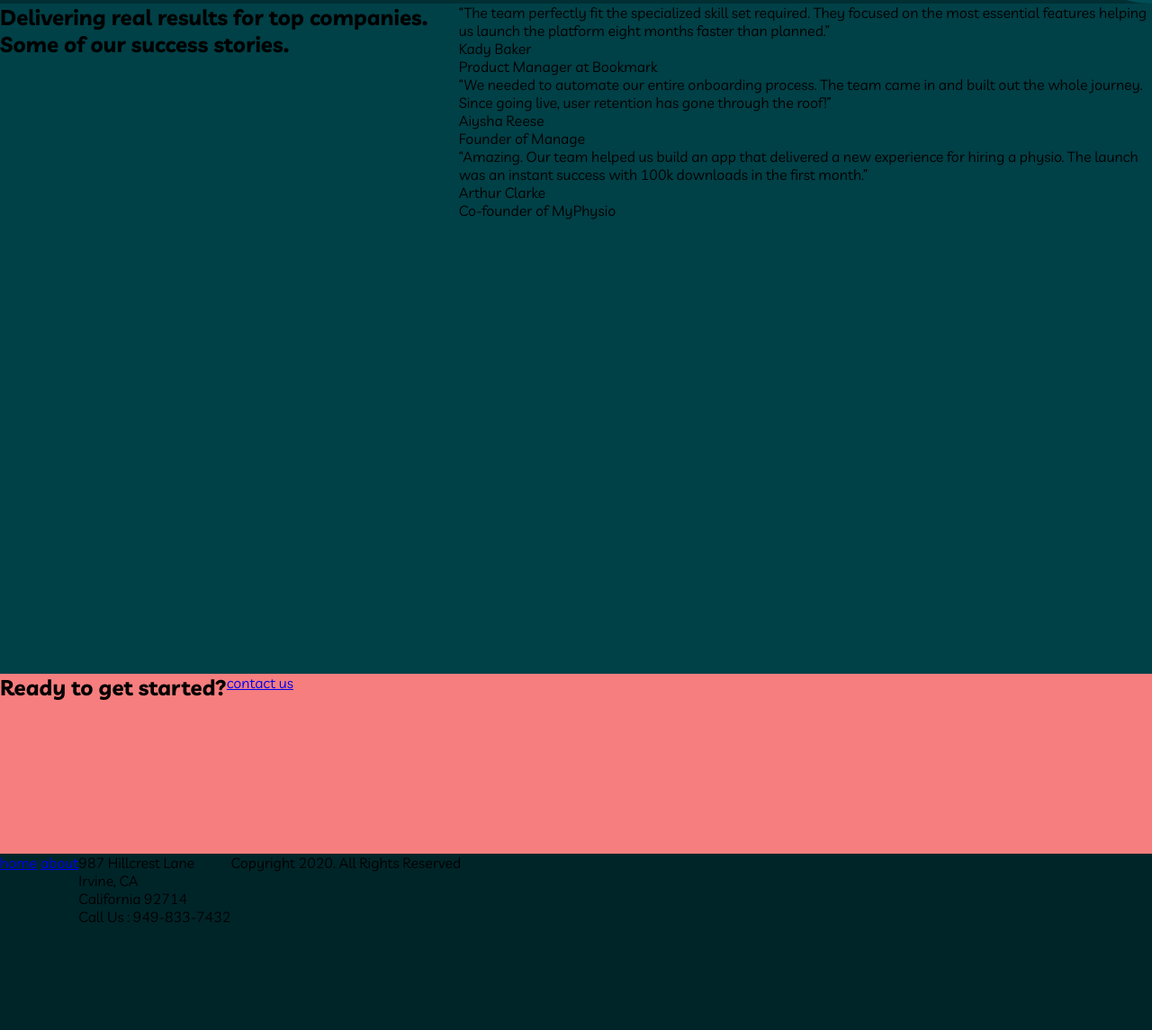
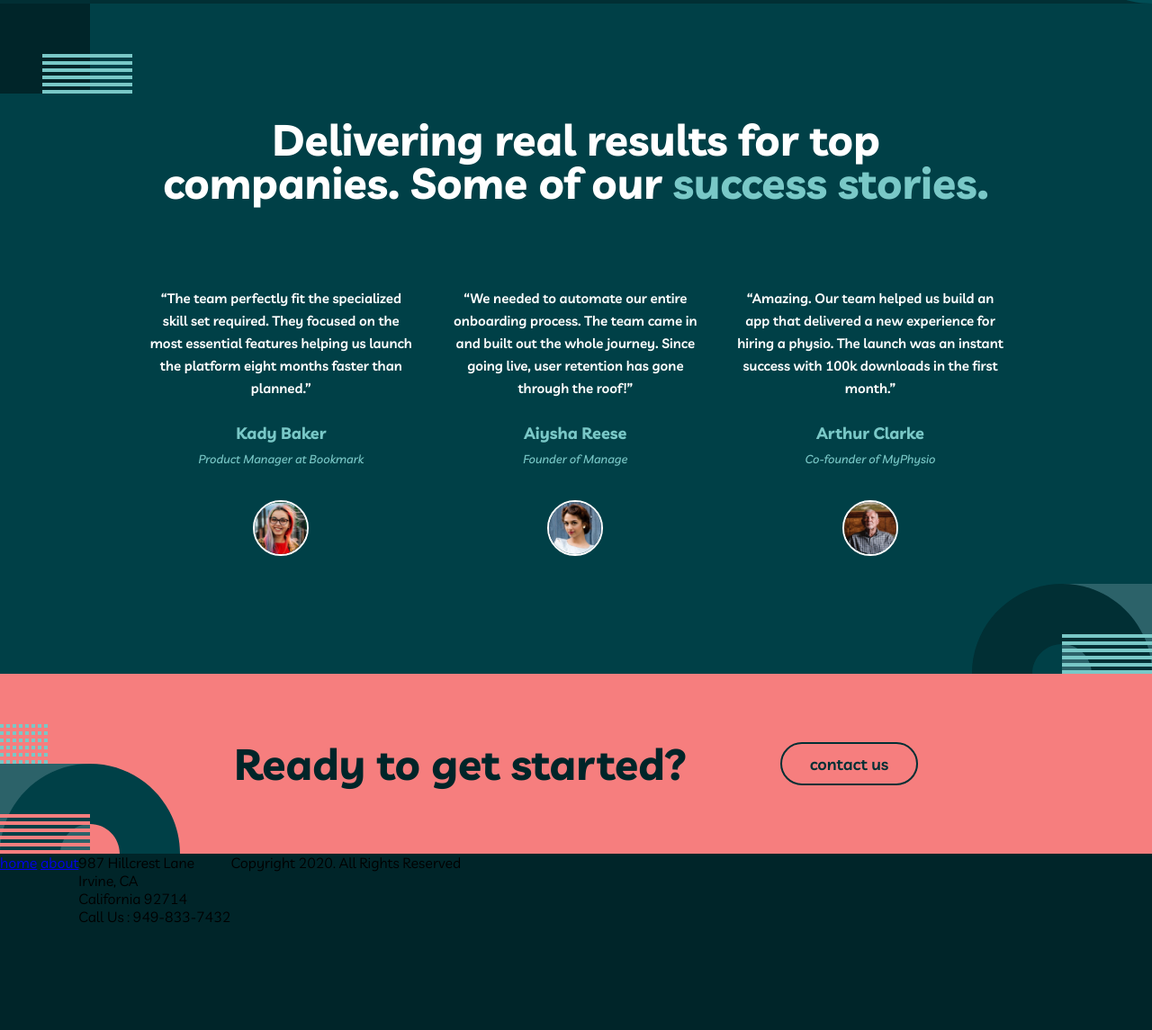
Before and after one commit to ShevchukA/myteam-website, a website: page index.html in a window 1280 px wide. Shown: the part 1380-2525 px from the top of the page at 90% size. Drawn offline with Linux system fonts and the light colour scheme.

Commit message:
End up with Testimonials section

```diff
--- a/index.html
+++ b/index.html
@@ -24,7 +24,7 @@
 
   <section class="info">
     <div class="info__leftContainer">
-      <h1 class="info__headding headding-primary">Find the best <span>talent</span></h1>
+      <h1 class="headding-primary">Find the best <span>talent</span></h1>
     </div>
     <div class="info__rightContainer">
       <div class="info__decor3"></div>
@@ -69,8 +69,7 @@
         <div class="feature__info">
           <h3 class="headding-tertiary">Easy to Implement</h3>
           <p class="text-secondary">Our processes have been refined over years of implementation
-            meaning
-            our teams always deliver.
+            meaning our teams always deliver.
           </p>
         </div>
       </div>
@@ -82,8 +81,7 @@
         <div class="feature__info">
           <h3 class="headding-tertiary">Enhanced Productivity</h3>
           <p class="text-secondary">Our customized platform with in-built analytics helps you manage
-            your
-            distributed teams.
+            your distributed teams.
           </p>
         </div>
       </div>
@@ -94,46 +92,54 @@
 
 
   <section class="testimonials">
-    <h2>Delivering real results for top companies. Some of our success stories.</h2>
     <div>
-      <div>
-        <p>
+      <h2 class="headding-secondary">Delivering real results for top <br>companies. Some of our
+        <span>success stories.</span>
+      </h2>
+    </div>
+
+    <div class="testimonials__container">
+      <div class="testimonial">
+        <p class="text-secondary">
           “The team perfectly fit the specialized skill set required. They focused
           on the most essential features helping us launch the platform eight months
           faster than planned.”
         </p>
-        <p>Kady Baker</p>
-        <p>Product Manager at Bookmark</p>
+        <p class="text-name">Kady Baker</p>
+        <p class="text-occupation">Product Manager at Bookmark</p>
+        <img src="assets/avatar-kady.jpg">
       </div>
-      <div>
-        <p>
+
+      <div class="testimonial">
+        <p class="text-secondary">
           “We needed to automate our entire onboarding process. The team came in and
           built out the whole journey. Since going live, user retention has gone
           through the roof!”
         </p>
-        <p>
-          Aiysha Reese
-        </p>
-        <p>
-          Founder of Manage
-        </p>
+        <p class="text-name">Aiysha Reese</p>
+        <p class="text-occupation">Founder of Manage</p>
+        <img src="assets/avatar-aiysha.jpg">
+      </div>
 
-      </div>
-      <div>
-        <p>
+      <div class="testimonial">
+        <p class="text-secondary">
           “Amazing. Our team helped us build an app that delivered a new experience for
           hiring a physio. The launch was an instant success with 100k downloads in the
           first month.”
         </p>
-        <p>Arthur Clarke</p>
-        <p>Co-founder of MyPhysio</p>
+        <p class="text-name">Arthur Clarke</p>
+        <p class="text-occupation">Co-founder of MyPhysio</p>
+        <img src="assets/avatar-arthur.jpg">
       </div>
     </div>
+    <img class="testimonials__decor1" src="assets/bg-pattern-home-4-about-3.svg">
+    <img class="testimonials__decor2" src="assets/bg-pattern-home-5.svg">
   </section>
 
   <section class="contact">
-    <h2>Ready to get started?</h2>
-    <a class="" href="contact.html">contact us</a>
+    <h2 class="headding-secondary headding-secondary--dark">Ready to get started?</h2>
+    <a class="btn btn--dark" href="contact.html">contact us</a>
+    <img class="contact__decor1" src="assets/bg-pattern-home-6-about-5.svg">
   </section>
 
   <footer class="footer">
--- a/sass/base/_typography.scss
+++ b/sass/base/_typography.scss
@@ -1,4 +1,4 @@
-@import url("https://fonts.googleapis.com/css2?family=Livvic:ital,wght@0,400;0,600;0,700;1,400;1,600&display=swap");
+@import url("https://fonts.googleapis.com/css2?family=Livvic:ital,wght@0,400;0,600;0,700;1,400;1,500;1,600&display=swap");
 
 body {
   font-family: "Livvic", sans-serif;
@@ -25,6 +25,14 @@ body {
   font-size: 48px;
   line-height: 48px;
   color: $color-white;
+
+  &--dark {
+    color: $color-dark-green;
+  }
+
+  & > * {
+    color: $color-rapture-blue;
+  }
 }
 
 .headding-tertiary {
@@ -48,16 +56,16 @@ body {
   color: $color-white;
 }
 
-.name {
+.text-name {
   font-weight: 700;
   font-size: 18px;
   line-height: 28px;
   color: $color-rapture-blue;
 }
 
-.occupation {
+.text-occupation {
   font-style: italic;
-  font-weight: 400;
+  font-weight: 500;
   font-size: 13px;
   line-height: 28px;
   color: $color-rapture-blue;
--- /dev/null
+++ b/sass/components/_testimonial.scss
@@ -0,0 +1,12 @@
+.testimonial {
+  & .text-name {
+    margin-top: 24px;
+  }
+
+  & img {
+    border: 2px solid $color-white;
+    border-radius: 50%;
+    width: 62px;
+    margin-top: 32px;
+  }
+}
--- a/sass/layout/_contact.scss
+++ b/sass/layout/_contact.scss
@@ -1,5 +1,16 @@
 .contact {
   height: 200px;
+  padding: 0 260px;
   display: flex;
+  justify-content: space-between;
+  align-items: center;
   background-color: $color-light-coral;
+  position: relative;
+
+  &__decor1 {
+    position: absolute;
+    bottom: 0;
+    left: 0;
+    width: 200px;
+  }
 }
--- a/sass/main.scss
+++ b/sass/main.scss
@@ -1,18 +1,24 @@
+//ABSTRACTS
 @import "abstracts/mixins";
 @import "abstracts/variables";
 
+//BASE
 @import "base/animations";
 @import "base/base";
 @import "base/typography";
 
+//COMPONENTS
 @import "components/button";
 @import "components/link";
 @import "components/feature";
+@import "components/testimonial";
 
+//COMMON LAYOUT
 @import "layout/footer";
 @import "layout/navigation";
 @import "layout/contact";
 
+//PAGES LAYOUT
 @import "pages/home";
 @import "pages/about";
 @import "pages/contact";
--- a/sass/pages/_home.scss
+++ b/sass/pages/_home.scss
@@ -79,5 +79,32 @@
 .testimonials {
   height: 745px;
   display: flex;
+  flex-direction: column;
+  justify-content: center;
+  align-items: center;
   background-color: $color-deep-jungle-green;
+  padding: 0 $global-padding;
+  text-align: center;
+  position: relative;
+
+  &__container {
+    margin-top: 92px;
+    display: grid;
+    grid-template-columns: auto auto auto;
+    column-gap: 30px;
+  }
+
+  &__decor1 {
+    position: absolute;
+    top: 0;
+    left: 0;
+    height: 100px;
+  }
+
+  &__decor2 {
+    position: absolute;
+    bottom: 0;
+    right: 0;
+    height: 100px;
+  }
 }
```
Also changed, not shown: css/style.css.
